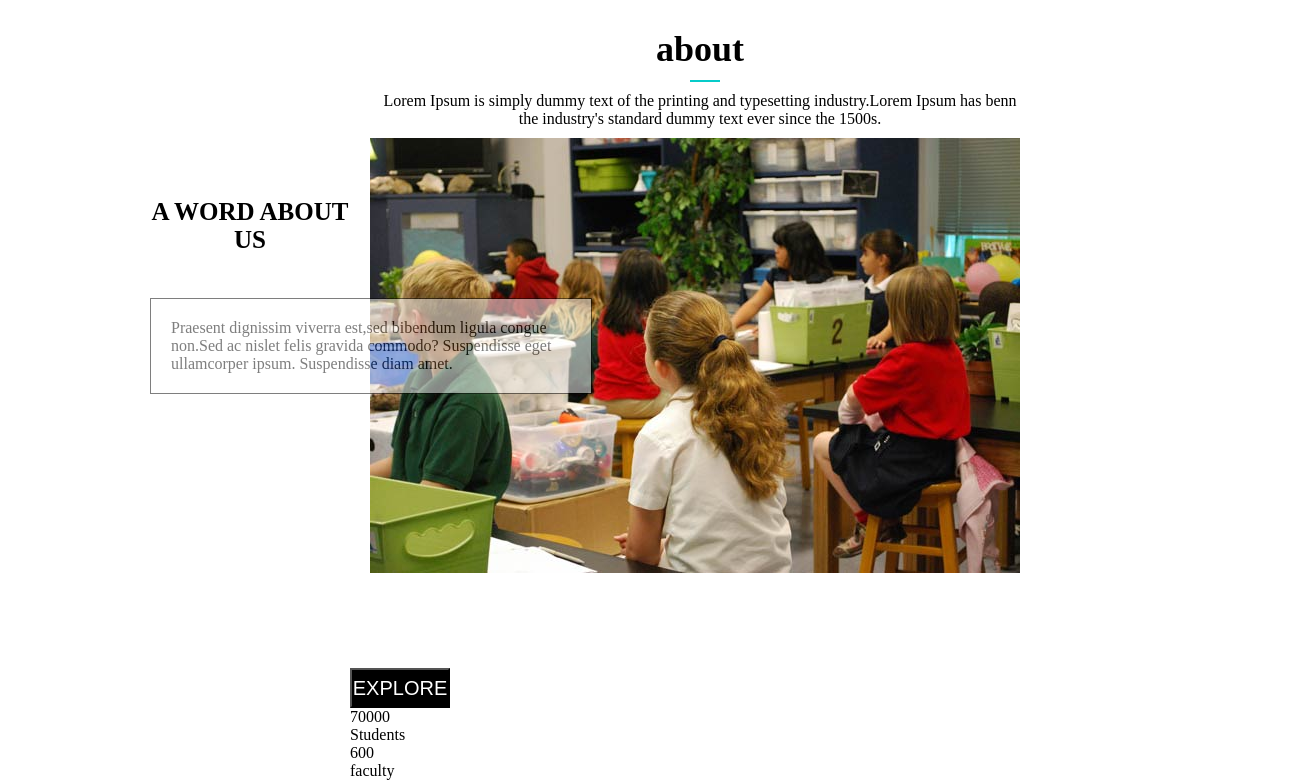
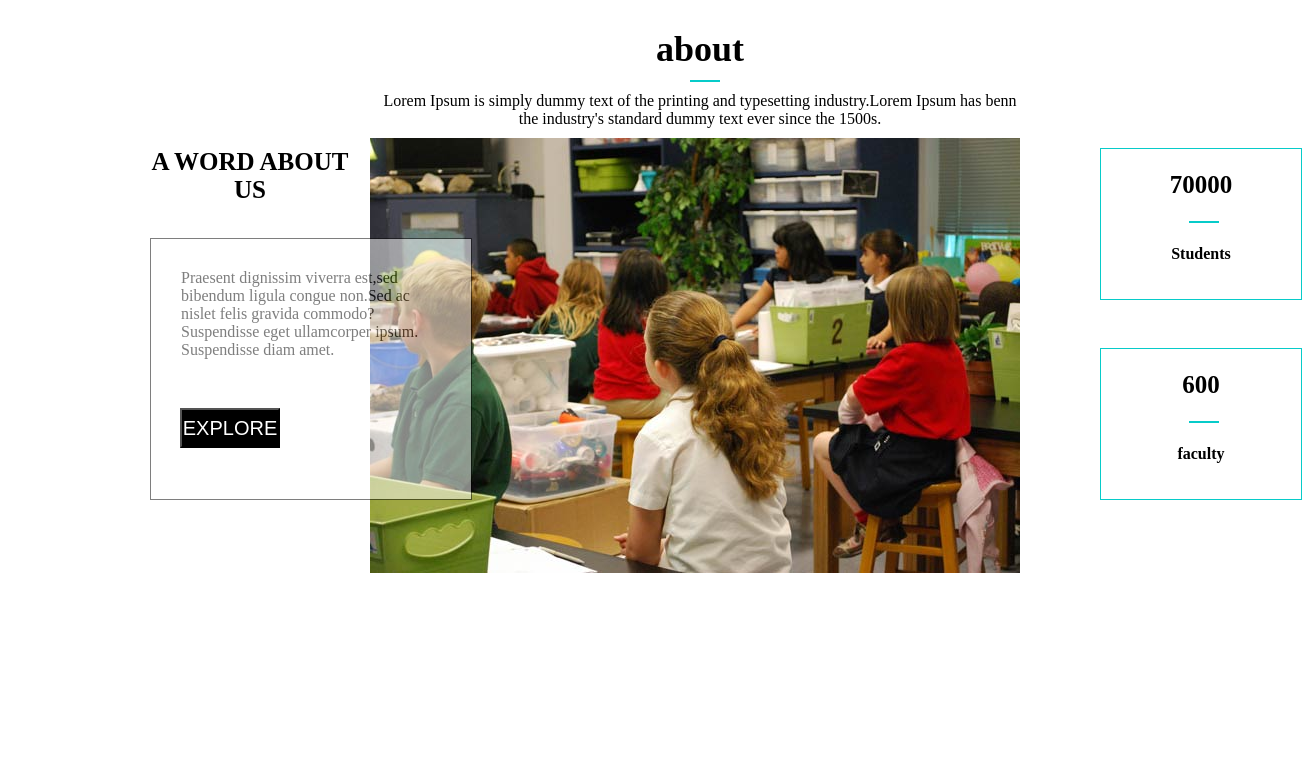
Before and after one commit to macusma/HTML-CSS, a plain HTML site: page index.html in a window 1280 px wide. Shown: the part 702-1482 px from the top of the page, 1302 px wide, since content can reach past the window. After the commit the page ends 1340 px from the top, so only its background shows below. Drawn offline with Linux system fonts and the light colour scheme.

Commit message:
Update index.css

```diff
--- a/css/index.css
+++ b/css/index.css
@@ -166,23 +166,27 @@ html body {
     position: absolute;
     left: 150px;
     font-weight: bold;
-    top: 900px;
+    top: 850px;
     width: 200px;
     text-align: center;
 }
 .main .middle .m-top .word .word-body {
     position: absolute;
     font-size: 16px;
-    width: 400px;
-    top: 970px;
+    width: 260px;
+    height: 160px;
+    top: 900px;
     left: 150px;
     background-color: #ffffff;
     opacity: 0.5;
     border: 1px solid ;
-    margin-top: 30px;
-    padding: 20px;
+    margin-top: 40px;
+    padding: 30px 30px 70px 30px;
 }
-.main .middle .m-top .word .word-body-submit .explore-sub{
+.explore-sub{
+    position:absolute;
+    top: 1080px;
+    left: 180px;
     width: 100px;
     height: 40px;
     text-align: center;
@@ -191,3 +195,56 @@ html body {
     margin-top: 30px;
     font-size: 20px;
 }
+.explore-sub:hover {
+    border: 1px solid #000000 !important;
+    background-color: transparent !important;
+    color: #000000 !important;
+}
+.students {
+    position: absolute;
+    top: 850px;
+    left: 1100px;
+    width: 200px;
+    text-align: center;
+    border: 1px solid #07cbc9;
+    height: 150px;
+}
+.sum {
+    margin-top: 22px;
+    font-size: 25px;
+    font-weight: bold;
+}
+.s-solid {
+    border-bottom: 2px solid #07cbc9;
+    width: 30px;
+    margin-left: 88px;
+    margin-top: 22px;
+    margin-bottom: 22px;
+}
+.s-name {
+    font-weight: bold;
+}
+.faculty {
+    position: absolute;
+    top: 1050px;
+    left: 1100px;
+    width: 200px;
+    text-align: center;
+    border: 1px solid #07cbc9;
+    height: 150px;
+}
+.f-sum {
+    margin-top: 22px;
+    font-size: 25px;
+    font-weight: bold;
+}
+.f-solid {
+    border-bottom: 2px solid #07cbc9;
+    width: 30px;
+    margin-left: 88px;
+    margin-top: 22px;
+    margin-bottom: 22px;
+}
+.f-name {
+    font-weight: bold;
+}
```
